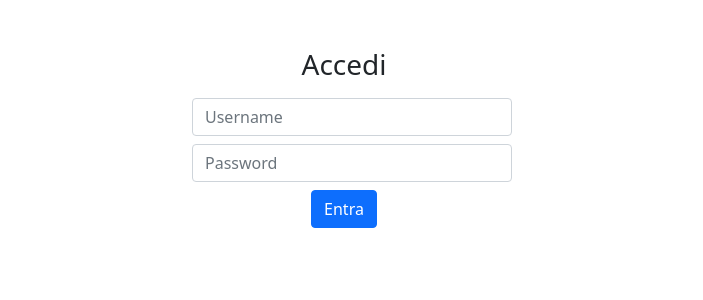
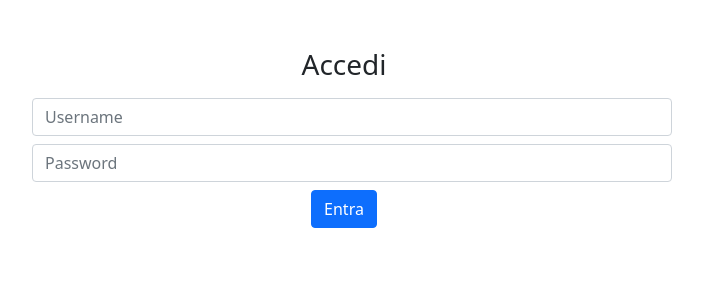
Before and after one commit to Hichem70/trova-testo, a Python web app: template templates/login.html in a window 1280 px wide. Shown: the top 300 px of the page, without its empty margins (296-999 px from the left). Run offline with Jinja, Linux system fonts and the light colour scheme; the template is opened without the code that fills it, so the values that code supplies are empty.

Commit message:
fixed some issues

```diff
--- a/templates/login.html
+++ b/templates/login.html
@@ -14,7 +14,7 @@
 </head>
 
 <body class="d-flex justify-content-center align-items-center flex-column w-100">
-    <form class="text-center w-25 m-5" method="POST" action="">
+    <form class="text-center w-50 m-5" method="POST" action="">
 
         <h1 class="h3 mb-3 font-weight-normal">Accedi</h1>
 
```
Also changed, not shown: main.py (+16 -14 lines).
